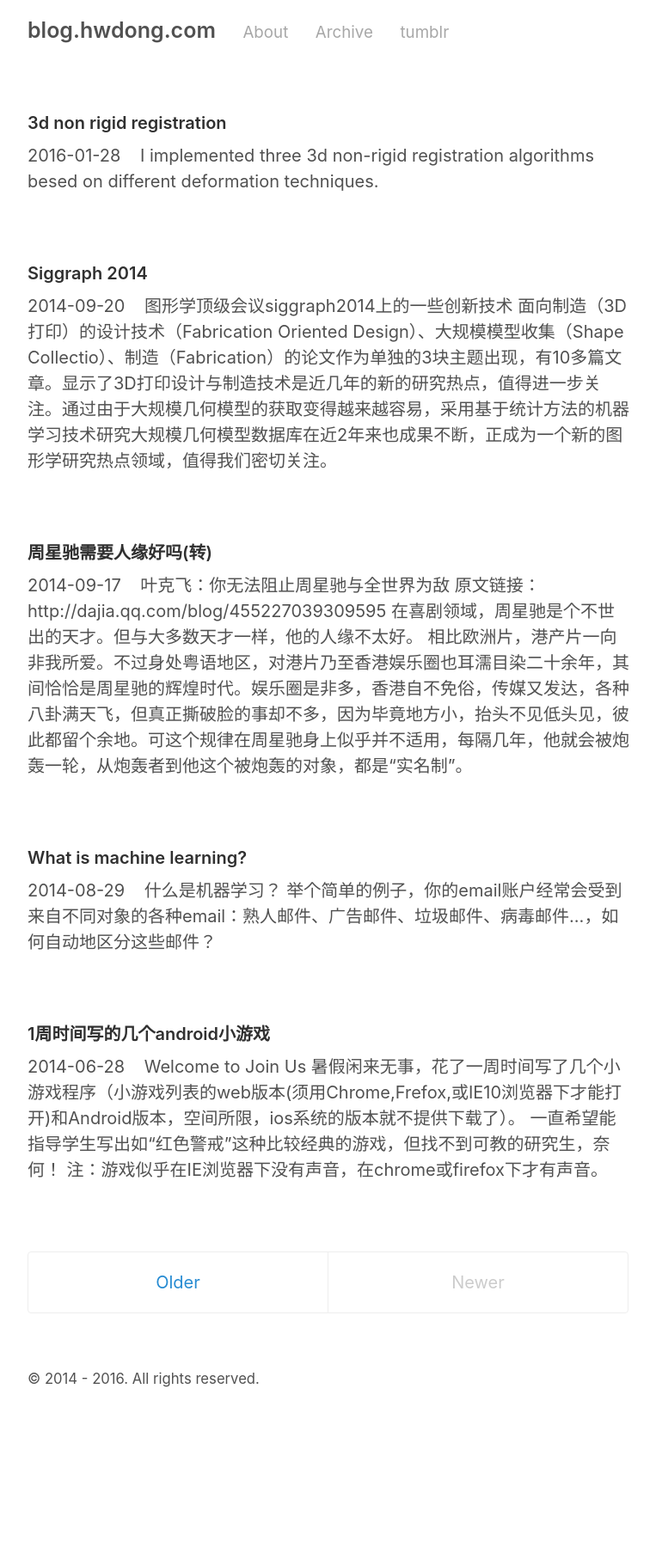
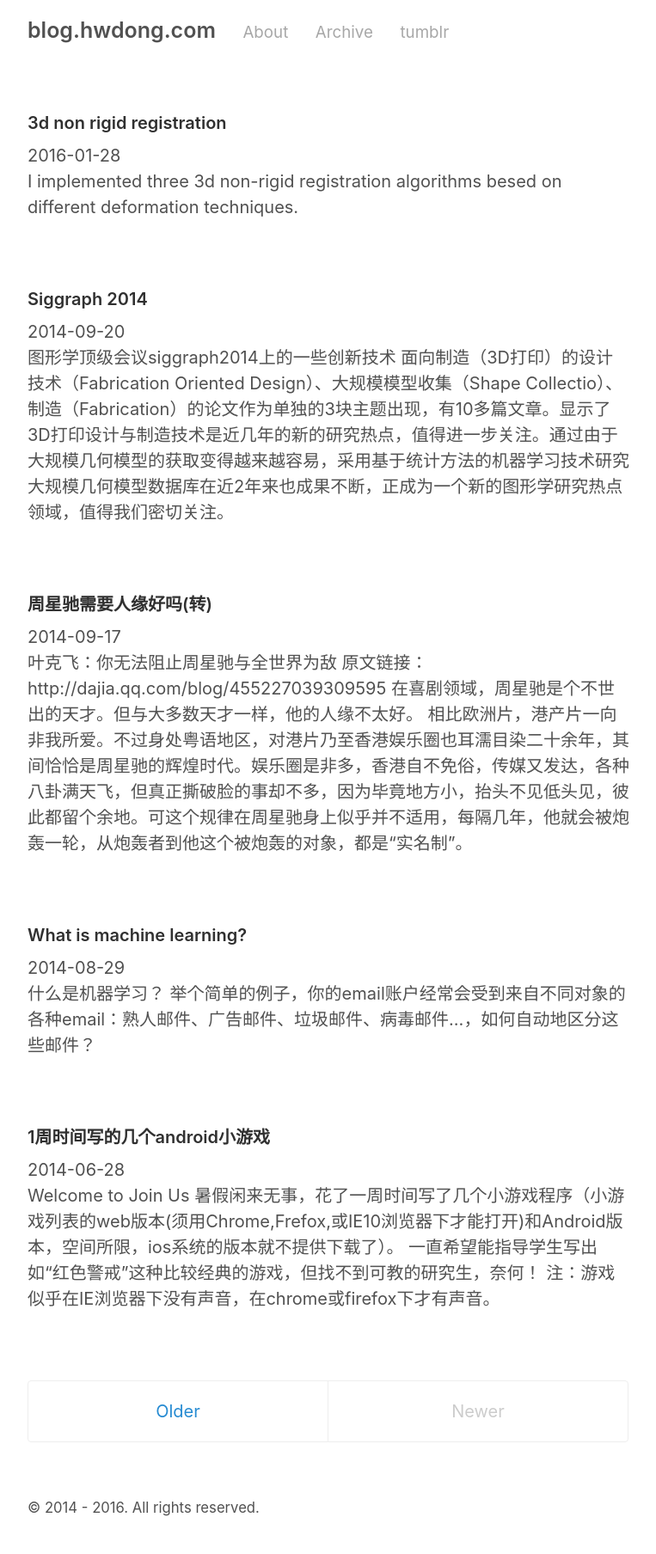
Before and after one commit to hwdong/hwdong-old.github.io, a Jekyll site: the page built from index.html, in a window 1280 px wide. Shown: the whole page at 86% size, without its empty margins (258-1021 px from the left). Built offline with Jekyll 4.4.1, drawn with Linux system fonts in a browser that asks for light colours; Markdown is read by kramdown in place of the engine named in the settings; the list of posts is cut into pages by our own code; before the commit the page ends 1658 px from its top, so only the background shows below that.

```diff
--- a/index.html
+++ b/index.html
@@ -9,7 +9,7 @@
         <p>
           <a href="{{ post.url | prepend: site.baseurl }}" class="post-link">
             <h4 class="h1 post-title">{{ post.title | capitalize }} </h4></a>
-            {{ post.date | date:"%Y-%m-%d"}} &nbsp;&nbsp;
+            {{ post.date | date:"%Y-%m-%d"}} <br/>
             <!--   <h3 class="h1 post-title" >{{ post.title | capitalize }} </h3></a>   -->
 
             {{ post.excerpt | strip_html }}
```
